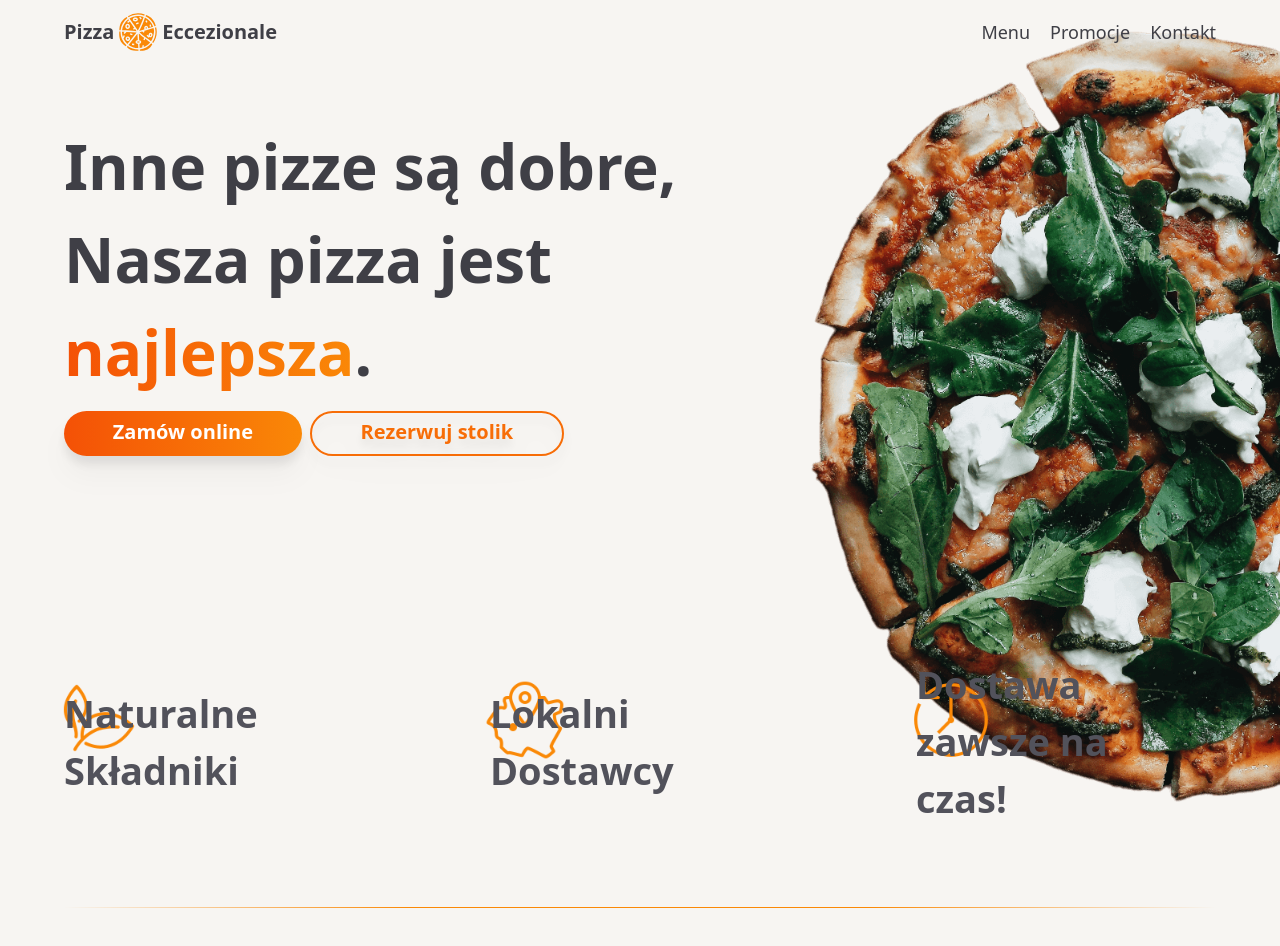
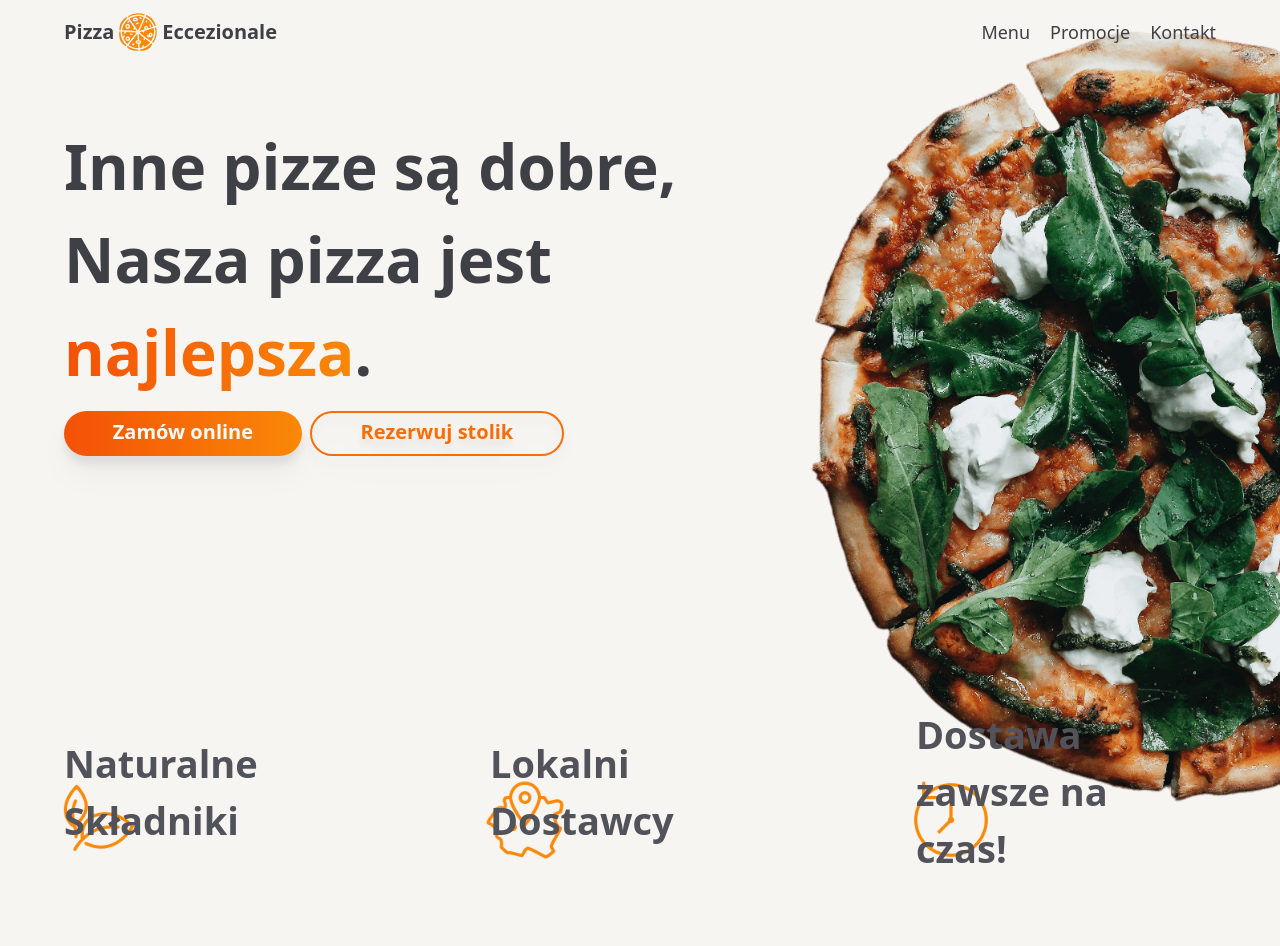
Before and after one commit to m-uchyla/pizzeria-portfolio, a React (Vite) app: page / in a window 1280 px wide. Shown: the top 946 px of the page. Built offline with nearby package versions, Linux system fonts and the light colour scheme.

Commit message:
RWD better

```diff
--- a/src/components/sections/Hero.jsx
+++ b/src/components/sections/Hero.jsx
@@ -15,7 +15,7 @@ const Hero = () => {
       <div className=' absolute md:top-[-140px] sm:top-[-90px] sm:right-[-300px] top-[20px] xs:right-[-240px] right-[-270px]'>
         <img src={pizza} className='xl:w-[800px] md:w-[770px] sm:w-[600px] w-[400px]'/>
       </div>
-      <div className='flex flex-col max-w-[60%]'>
+      <div className='flex flex-col lg:max-w-[55%] max-w-[60%]'>
         <h1 className='xl:text-[72px] sm:text-[62px] xs:text-[40px] text-[32px] text-zinc-700 font-bold'>Inne pizze są dobre, <br />
             Nasza pizza jest <span className='text-gradient'>najlepsza</span>.</h1>
         <div className='sm:w-[500px] w-[200px] sm:flex-row flex-col mt-3 flex gap-x-2'>
--- a/src/components/sections/Ingredients.jsx
+++ b/src/components/sections/Ingredients.jsx
@@ -4,11 +4,11 @@ import { ingredients } from '../../constants'
 
 const Ingredients = () => {
   return (
-    <section className='md:mt-[200px] sm:mt-[120px] mt-[130px]'>
+    <section className='xl:mt-[250px] lg:mt-[300px] md:mt-[250px] sm:mt-[120px] mt-[130px]'>
         <div className='flex sm:flex-row flex-col justify-between'>
             {ingredients.map((onePiece, index) => (
                 <div key={onePiece.id} className='flex items-center sm:mb-0 mb-10'>
-                    <img src={onePiece.img} className='md:w-[80px] sm:w-[50px] w-[60px] md:h-[80px] sm:h-[50px] h-[60px] sm:absolute relative md:top-[680px] sm:top-[745px] sm:ml-[-5px]'/>
+                    <img src={onePiece.img} className='md:w-[80px] sm:w-[50px] w-[60px] md:h-[80px] sm:h-[50px] h-[60px] sm:absolute relative lg:top-[730px] md:top-[780px] sm:top-[745px] sm:ml-[-5px]'/>
                     <h2 className='z-10 md:mr-5 mr-0 md:ml-0 sm:ml-2 ml-0 md:w-[280px] sm:w-[160px] font-bold md:text-[38px] sm:text-[22px] text-[24px] text-zinc-600'>{onePiece.title}</h2>
                 </div>
             ))}
--- a/tailwind.config.js
+++ b/tailwind.config.js
@@ -20,7 +20,7 @@ module.exports = {
       ss: "620px",
       sm: "768px",
       md: "1024px",
-      lg: "1200px",
+      lg: "1400px",
       xl: "1700px",
     },
   },
```
